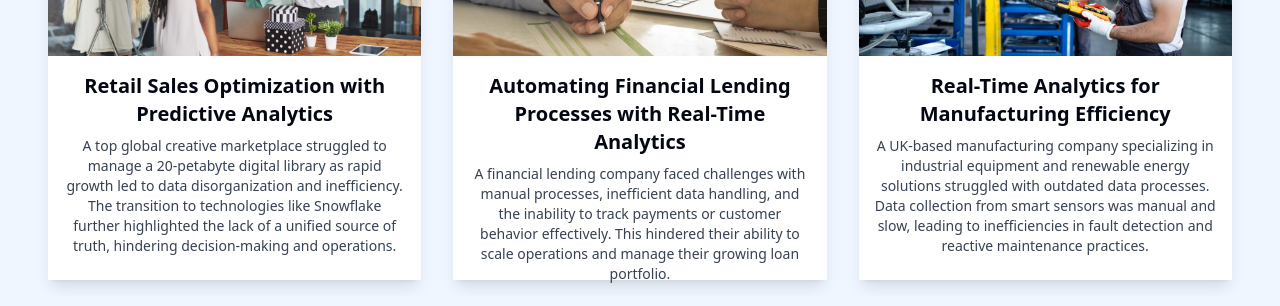
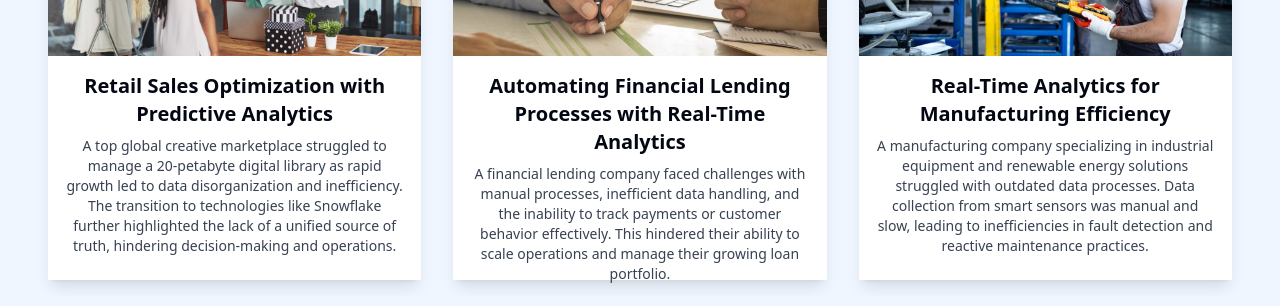
Before and after one commit to cfriedman2156/flowsense, a Next.js app: page / in a window 1280 px wide. Shown: the part 2100-2406 px from the top of the page. Built offline with nearby package versions, Linux system fonts and the light colour scheme; a web font is replaced by a local one.

Commit message:
Update projects.jsx

```diff
--- a/src/components/projects.jsx
+++ b/src/components/projects.jsx
@@ -18,8 +18,7 @@ export function Projects() {
           'Automation for Agility: Leveraged Prefect to automate workflows, enabling real-time updates and reducing manual effort.'],
         impact: ['Cost Savings: By migrating to Snowflake and automating workflows, the client reduced data storage and processing costs by 35%, saving approximately $1.05 million annually.',
           'Efficiency Gains: Data processing times were slashed by over 50%, with ETL processes that previously took 12 hours now completing in under 6 hours.',
-          'Enhanced Decision-Making: Improved data accessibility and accuracy resulted in a 20% faster decision-making cycle, helping the client seize market opportunities more quickly.',
-          'Revenue Growth: With better insights and real-time data, the client increased their marketing campaign ROI by 15%, contributing to an estimated $5 million increase in annual revenue.',
+          'Revenue Growth: With better insights and real-time data, the client increased their marketing campaign ROI by 18%, contributing to an estimated $1.2 million increase in annual revenue.',
         ],
         technologies: ['Data Storage: Snowflake served as the core data warehouse platform, providing scalability and performance.',
           'Data Integration & Transformation: Python, Prefect, dbt, and Snoflake established robust ETL processes.',
@@ -34,7 +33,7 @@ export function Projects() {
   title: 'Automating Financial Lending Processes with Real-Time Analytics',
   description: 'A financial lending company faced challenges with manual processes, inefficient data handling, and the inability to track payments or customer behavior effectively. This hindered their ability to scale operations and manage their growing loan portfolio.',
   details: {
-    problem: 'The company’s processes were highly manual, from client applications to payment tracking. They lacked tools to automate workflows, generate insights, and provide real-time updates on customer behavior or portfolio performance.',
+    problem: 'A financial lendings processes were highly manual, from client applications to payment tracking. They lacked tools to automate workflows, generate insights, and provide real-time updates on customer behavior or portfolio performance.',
     solution: 'We designed and implemented a modern, automated system to streamline loan processing, enhance data management, and deliver actionable insights.',
     solutionPoints: [
       'Pipeline Automation: Used Python and Prefect Cloud to automate processes in their CRM (Pipedrive), including credit checks, loan creation, and automated customer reminders.',
@@ -62,9 +61,9 @@ export function Projects() {
   {
     image: '/assets/manufacturing_plant.png',
     title: 'Real-Time Analytics for Manufacturing Efficiency',
-    description: 'A UK-based manufacturing company specializing in industrial equipment and renewable energy solutions struggled with outdated data processes. Data collection from smart sensors was manual and slow, leading to inefficiencies in fault detection and reactive maintenance practices.',
+    description: 'A manufacturing company specializing in industrial equipment and renewable energy solutions struggled with outdated data processes. Data collection from smart sensors was manual and slow, leading to inefficiencies in fault detection and reactive maintenance practices.',
     details: {
-      problem: 'A UK-based manufacturing company specializing in industrial equipment and renewable energy solutions struggled with outdated data processes. Data collection from smart sensors was manual and slow, leading to inefficiencies in fault detection and reactive maintenance practices.',
+      problem: 'A manufacturing company specializing in industrial equipment and renewable energy solutions struggled with outdated data processes. Data collection from smart sensors was manual and slow, leading to inefficiencies in fault detection and reactive maintenance practices.',
       solution: 'We developed a scalable, real-time data engineering platform to address inefficiencies and enable intelligent, automated insights.',
       solutionPoints: [
         'Understanding the Landscape: Conducted a thorough assessment of existing systems, including sensor data sources and legacy fault detection processes, to define a clear data strategy.',
@@ -75,10 +74,8 @@ export function Projects() {
       ],
       impact: [
         'Increased Efficiency: Reduced manual fault detection times by 60%, enabling quicker response to potential issues.',
-        'Proactive Maintenance: Improved predictive accuracy for equipment failures by 40%, minimizing unexpected downtimes.',
-        'Cost Savings: Optimized maintenance schedules reduced repair costs by 25%, saving approximately $500,000 annually.',
+        'Cost Savings: Optimized maintenance schedules reduced repair costs by 22%, saving approximately $450,000 annually.',
         'Operational Productivity: Real-time insights streamlined workflows, saving teams an estimated 1,500 person-hours per year.',
-        'Customer Value: Introduced "Intelligence-as-a-Service" offerings, providing enhanced data insights for end customers, resulting in a 15% increase in client satisfaction scores.'
       ],
       technologies: [
         'Data Storage: AWS services (S3 and Redshift) for scalable and secure data storage.',
```
